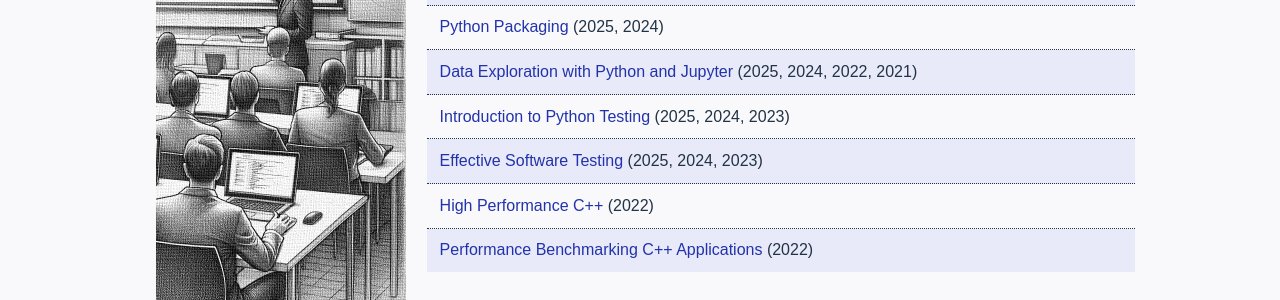
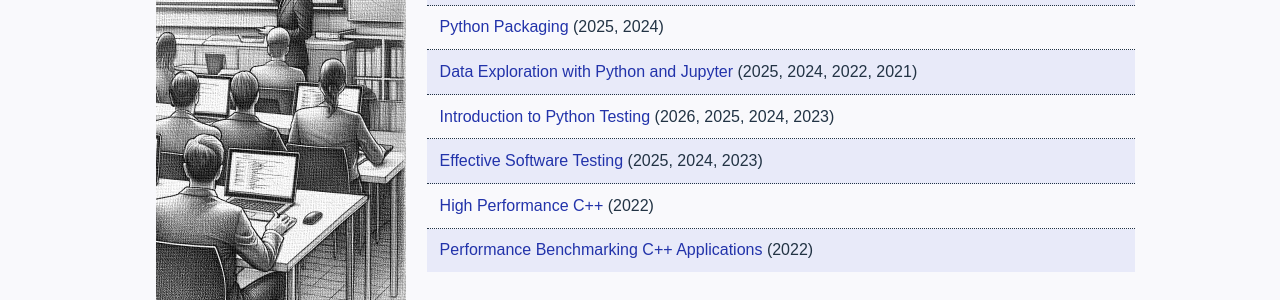
Before and after one commit to lkeegan/lkeegan.github.io, a Jekyll site: the page built from teaching.md, in a window 1280 px wide and 900 px high. Shown: the part 362-662 px from the top of the window. Built offline with Jekyll 4.4.1, drawn with Linux system fonts in a browser that asks for light colours.

```diff
--- a/_data/teaching.yml
+++ b/_data/teaching.yml
@@ -18,7 +18,7 @@
       title: Data Exploration with Python and Jupyter
       link: https://ssciwr.github.io/jupyter-data-exploration/
 
-    - year: 2025, 2024, 2023
+    - year: 2026, 2025, 2024, 2023
       title: Introduction to Python Testing
       link: https://ssciwr.github.io/python-testing-intro/
 
```
